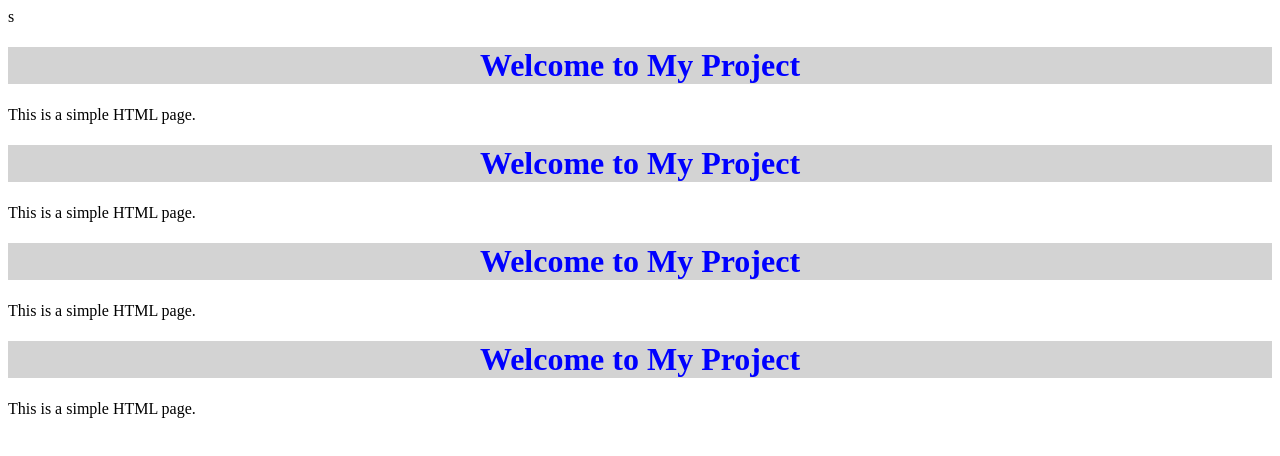
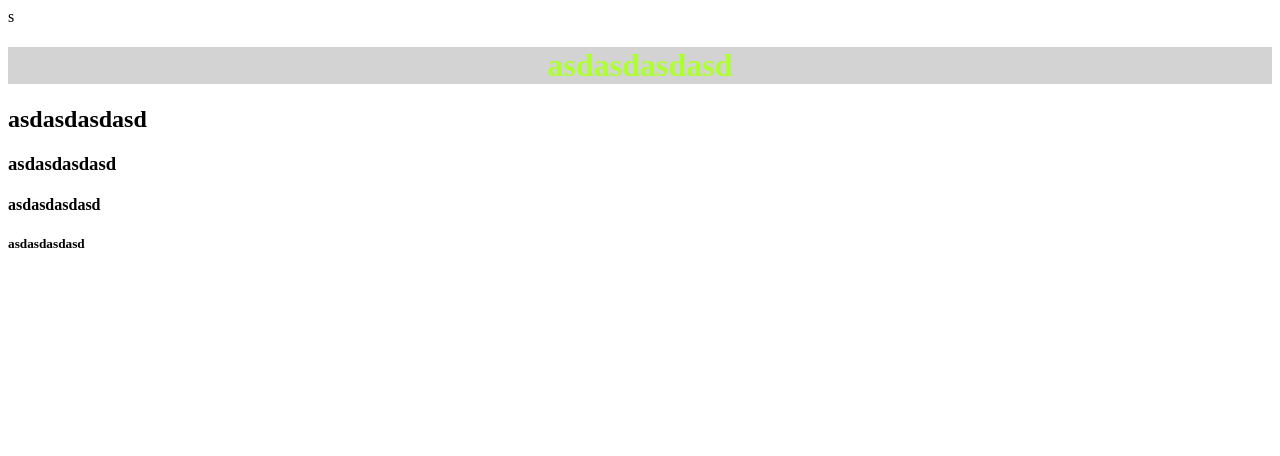
Before and after one commit to Tawfeq15/MyProject, a plain HTML site: page index.html in a window 1280 px wide. Drawn offline with Linux system fonts and the light colour scheme.

Commit message:
i modified style and index

```diff
--- a/Style.css
+++ b/Style.css
@@ -1,5 +1,5 @@
 h1{
-    color: blue;
+    color: greenyellow;
     text-align: center;
     background-color: lightgray;
 }
--- a/index.html
+++ b/index.html
@@ -7,12 +7,11 @@
     <link rel="stylesheet" href="Style.css">
 </head>
 <body>s
-    <h1>Welcome to My Project</h1>
-    <p>This is a simple HTML page.</p>
-    <h1>Welcome to My Project</h1>
-    <p>This is a simple HTML page.</p><h1>Welcome to My Project</h1>
-    <p>This is a simple HTML page.</p><h1>Welcome to My Project</h1>
-    <p>This is a simple HTML page.</p>
+    <h1>asdasdasdasd</h1>
+    <h2>asdasdasdasd</h2>
+    <h3>asdasdasdasd</h3>
+    <h4>asdasdasdasd</h4>
+    <h5>asdasdasdasd</h5>
    <script src="App.js"></script>
    <script src="App.js"></script>
 </body>
```
